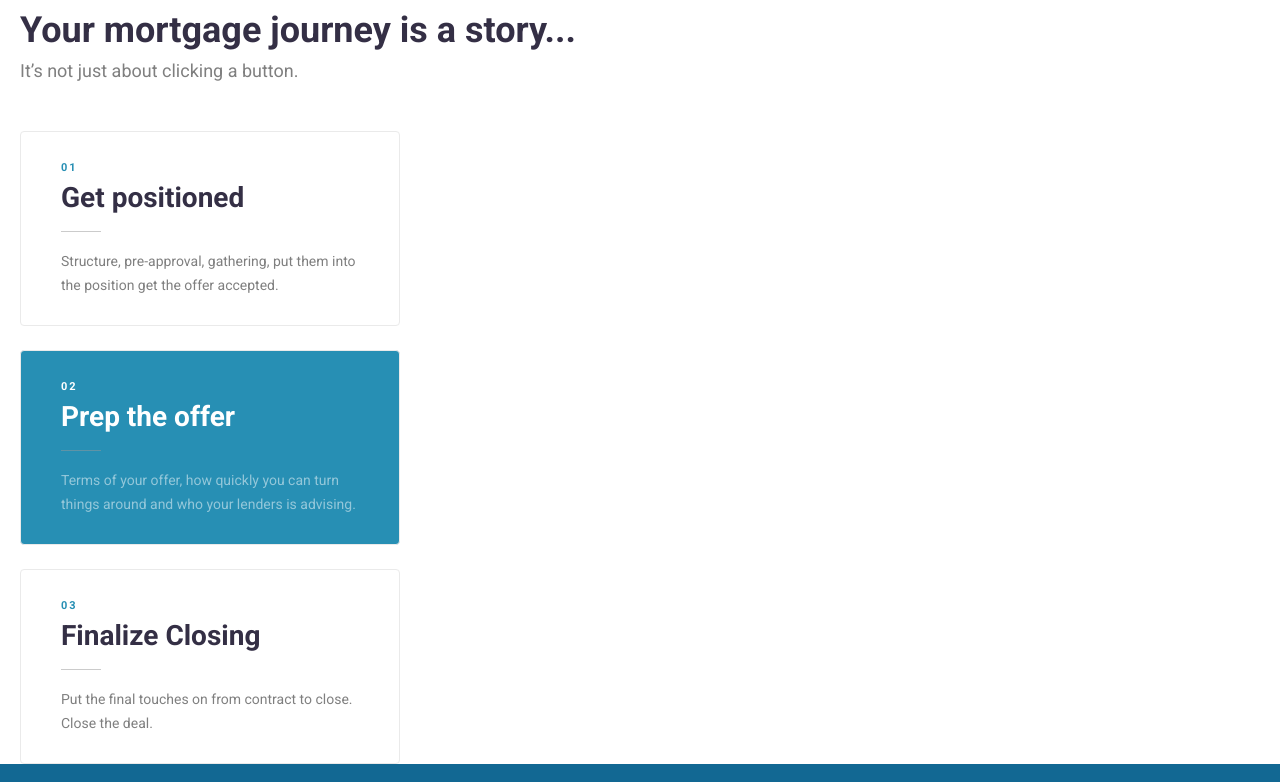
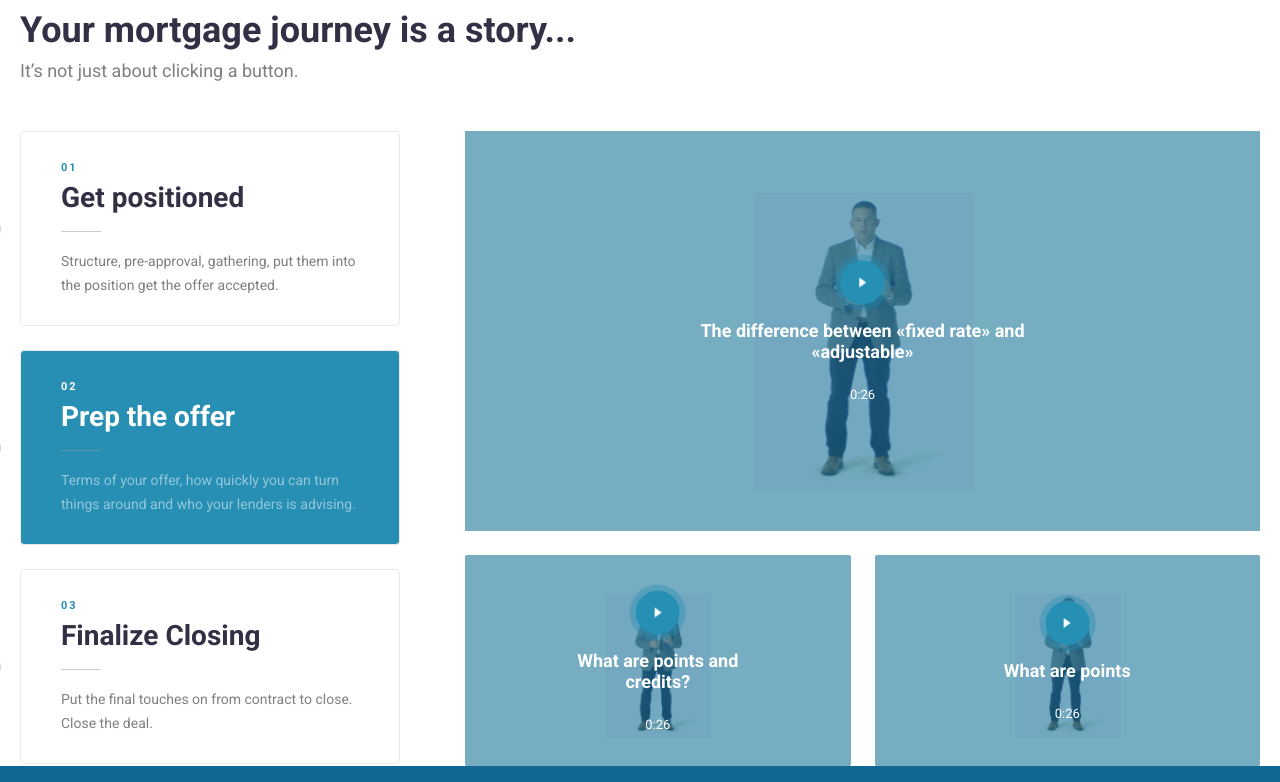
Before and after one commit to AlbertSvet/Mortg, a React (Create React App) app: page / in a window 1280 px wide. Shown: the part 1740-2522 px from the top of the page. Built offline with nearby package versions, Linux system fonts and the light colour scheme; data requests are answered from the project's data file.

Commit message:
Page Work Story-video Created

```diff
--- a/src/component/app/App.js
+++ b/src/component/app/App.js
@@ -1,5 +1,5 @@
 import './App.scss';
-import { Header, Footer, Finding, Getting, Story} from '../page';
+import { Header, Footer, Finding, Getting, Story, StoryVideo, BtnAnimation} from '../page';
 
 function App() {
   return (
@@ -30,7 +30,30 @@ function App() {
                     <div class='story__left-item'>
                           <Story/>
                     </div>
-                    <div class='story__right-item'></div>
+                    <div class='story__right-item'>
+
+                      <div class='story__top-item'>
+                        <StoryVideo>
+                          <BtnAnimation/>
+                            <p>The difference between «fixed rate»
+                            and «adjustable»</p>
+                        </StoryVideo>
+                      </div>
+                      <div class='story__grid-item'>
+                      <StoryVideo>
+                        <BtnAnimation/>
+                            <p>What are points and credits?</p>
+                        </StoryVideo>
+                      </div>
+                      <div class='story__grid-item'>
+                      <StoryVideo>
+                          <BtnAnimation/>
+                            <p>What are points</p>
+                        </StoryVideo>
+                      </div>
+
+
+                    </div>
                 </div>
 
               </div>
--- a/src/component/page/index.js
+++ b/src/component/page/index.js
@@ -4,5 +4,6 @@ import Footer from "../footer/Footer";
 import Getting from "../getting/Getting";
 import BtnAnimation from "../btnAnim/BtnAnimation";
 import Story from "../story/Story";
+import StoryVideo from "../story-video/StoryVideo";
 
-export {Finding, Header, Footer, Getting, BtnAnimation, Story}
+export {Finding, Header, Footer, Getting, BtnAnimation, Story, StoryVideo}
--- /dev/null
+++ b/src/component/story-video/StoryVideo.js
@@ -0,0 +1,18 @@
+import poster from './storyPoster.png'
+const StoryVideo = ({children}) =>{
+
+    return(
+        <div class='story__video-item'>
+            <img src={poster} alt="poster"/>
+            <div class='story__controll'>
+                {children}
+                {/* <p>Lorem ipsum dolor sit, amet consectetur adipisicing elit. Culpa, consequuntur.</p> */}
+                <div class='story__time'>
+                    <span>0</span>:<span>26</span>
+                </div>
+            </div>
+        </div>
+    )
+}
+
+export default StoryVideo
--- a/src/component/story/Story.js
+++ b/src/component/story/Story.js
@@ -16,14 +16,10 @@ const Story = () =>{
     const getId = (id) =>{
         setStoryItem((prev) =>{
             return(
-                prev.map((item,i) =>{
-                    if(i === id) {
-                       return {...item, active:!false}
-                    }else{
-                        return item
-                    }
-
-             })
+                prev.map((item,i) =>({
+                ...item,
+                active: i===id
+             }))
             )
 
         })
--- a/src/component/story/story.scss
+++ b/src/component/story/story.scss
@@ -37,11 +37,32 @@
 
     // .story__left-item
 
-    &__left-item {}
+    &__left-item {
+        position: relative;
+        &::before{
+            content:'';
+            position: absolute;
+            top: 50%;
+            transform: translateY(-50%);
+            left: -30px;
+            width: 1px;
+            height: 428px;
+            border: 1px dashed black;
+            opacity: 0.2;
+        }
+    }
 
     // .story__right-item
 
-    &__right-item {}
+    &__right-item {
+        display: grid;
+        grid-template-columns: repeat(2,1fr);
+        grid-gap: 24px;
+    }
+    &__top-item{
+        grid-column-start: 1;
+        grid-column-end: 3;
+    }
 }
 
 .story {
@@ -54,10 +75,41 @@
         border-radius: 4px;
         margin-bottom: 24px;
         cursor: pointer;
+        position: relative;
+        &::after{
+            content:'';
+            position: absolute;
+            top: 50%;
+            left: -36px;
+            transform: translateY(-50%);
+            width: 12px;
+            height: 12px;
+            border-radius: 50%;
+            background: rgb(39, 143, 180);
+            opacity: 0;
+            transition: all 0.3s ease 0s;
+        }
+        &::before{
+            content:'';
+            position: absolute;
+            top: 50%;
+            left: -40px;
+            transform: translateY(-50%);
+            width: 20px;
+            height: 20px;
+            border-radius: 50%;
+            border: 1px solid rgb(204, 204, 204);
+            background: rgb(255, 255, 255);
+        }
         &:last-child{
             margin-bottom: 0px;
         }
         &.active{
+            &::after{
+                content:'';
+
+                opacity: 1;
+            }
             background: rgb(39, 143, 180);
             .story__item-title{
                 color: white;
@@ -115,3 +167,51 @@
         opacity: 0.5;
     }
 }
+
+// Video block
+
+.story {
+
+    // .story__video-item
+
+    &__video-item {
+        max-height: 400px;
+        height: 100%;
+        position: relative;
+        img{
+            width: 100%;
+            object-fit: cover;
+            max-height: 100%;
+        }
+    }
+
+    // .story__controll
+
+    &__controll {
+        position: absolute;
+        top: 50%;
+        left: 50%;
+        transform: translate(-50%, -50%);
+        text-align: center;
+        p{
+            color: rgb(255, 255, 255);
+            font-family: Roboto;
+            font-size: 18px;
+            font-weight: 700;
+            line-height: 21px;
+           margin-top: 12px;
+           margin-bottom: 25px;
+        }
+    }
+
+    // .story__time
+
+    &__time {
+        color: rgb(255, 255, 255);
+        font-family: Roboto;
+        font-size: 13px;
+        font-weight: 400;
+        line-height: 15px;
+
+    }
+}
```
Also changed, not shown: src/component/story-video/storyPoster.png (added).
